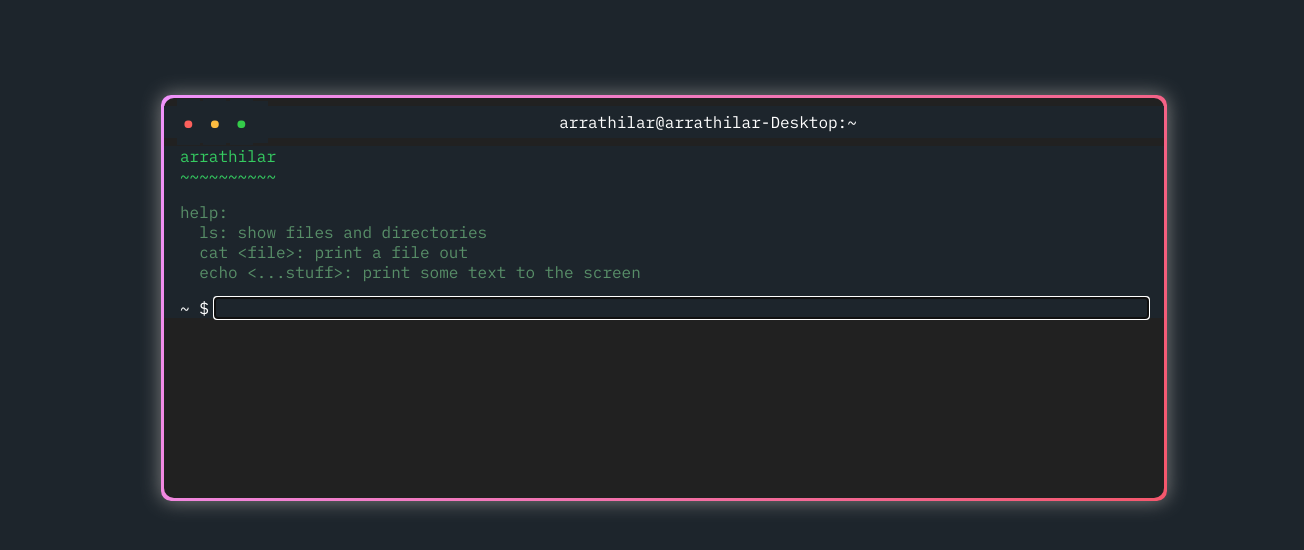
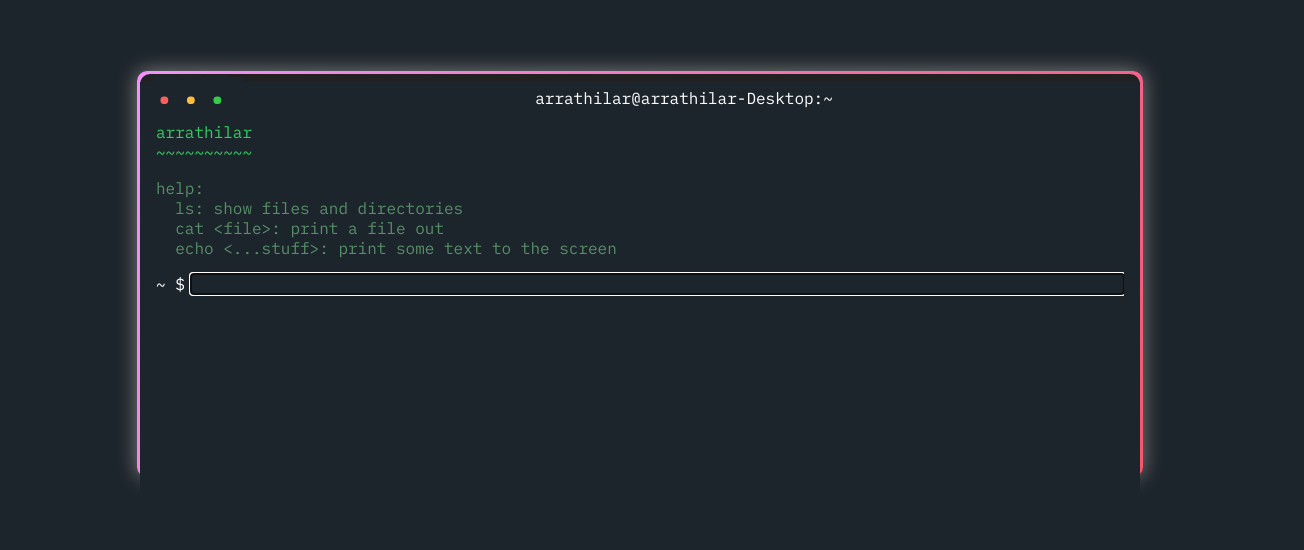
Before and after one commit to Arrathilar/js-terminal, a plain HTML site: page index.html in a window 1280 px wide. Shown: the part 126-676 px from the top of the page, 1304 px wide, since content can reach past the window. Drawn offline with Linux system fonts and the light colour scheme.

Commit message:
some updates

```diff
--- a/main.css
+++ b/main.css
@@ -1,6 +1,12 @@
 @import url("https://fonts.googleapis.com/css?family=IBM+Plex+Mono");
 html {
-  padding: 1em;
+  padding: 0px;
+}
+
+body {
+    width: 100vw;
+    height: 100vh;
+    margin: 0px;
 }
 
 * {
@@ -135,6 +141,11 @@ pre {
 	padding: 0 1em 0 1em;
 }
 
+.term {
+    height: 410px;
+    overflow: auto;
+}
+
 #typed6 {
   white-space: pre;
 }
```
